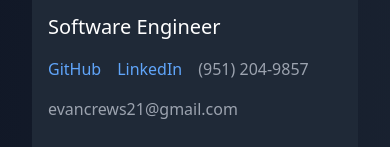
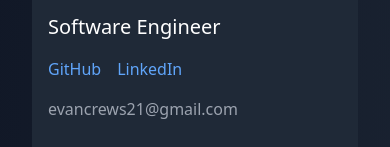
Before and after one commit to Evan-Crews/evan-crews-portfolio, a Next.js app in the folder portfolio/: page / in a window 390 px wide. Shown: the part 331-478 px from the top of the page. Built offline with nearby package versions, Linux system fonts and the light colour scheme.

Commit message:
removed phone number

```diff
--- a/portfolio/src/app/components/ContactSection.tsx
+++ b/portfolio/src/app/components/ContactSection.tsx
@@ -17,9 +17,8 @@ export default function ContactSection() {
       return;
     }
 
-    // Here you would typically send the data to your backend or an email service
+    // potential backend addition
     try {
-      // Example API call (replace with your actual API endpoint)
       const response = await fetch('/api/contact', {
         method: 'POST',
         headers: {
--- a/portfolio/src/app/components/Header.tsx
+++ b/portfolio/src/app/components/Header.tsx
@@ -19,7 +19,6 @@ export default function Header() {
           <div className="flex flex-wrap gap-4">
             <a href="https://github.com/Evan-Crews" className="text-blue-400 hover:text-blue-300">GitHub</a>
             <a href="https://linkedin.com/in/evan-crews" className="text-blue-400 hover:text-blue-300">LinkedIn</a>
-            <span className="text-gray-400">(951) 204-9857</span>
             <span className="text-gray-400">evancrews21@gmail.com</span>
           </div>
         </div>
```
